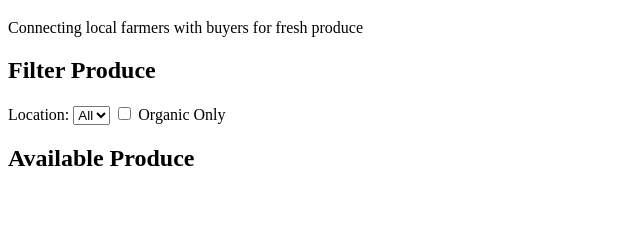
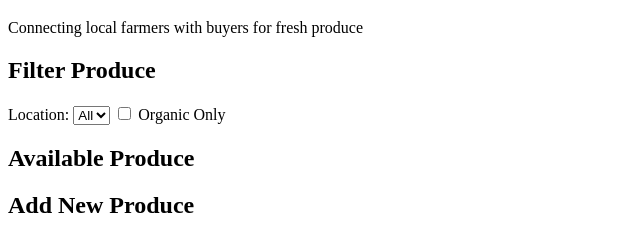
Before and after one commit to liliancherono/phase1-final-project-AgriCrop-Connect, a website: page index.html in a window 1280 px wide. Shown: the part 61-312 px from the top of the page, without its empty margins (0-640 px from the left). Drawn offline with Linux system fonts and the light colour scheme.

Commit message:
Adds the latest commit to index.html

```diff
--- a/index.html
+++ b/index.html
@@ -31,5 +31,9 @@
       <!-- Produce cards inserted here -->
     </div>
     </section>
+
+    <section id="add-produce">
+    <h2>Add New Produce</h2>
+    </section>
 </body>
 </html>
```
